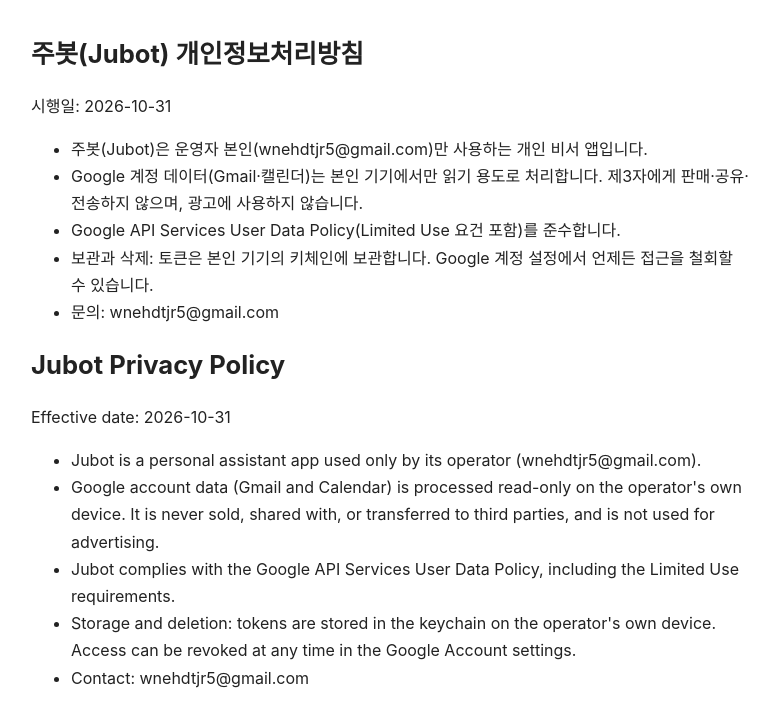
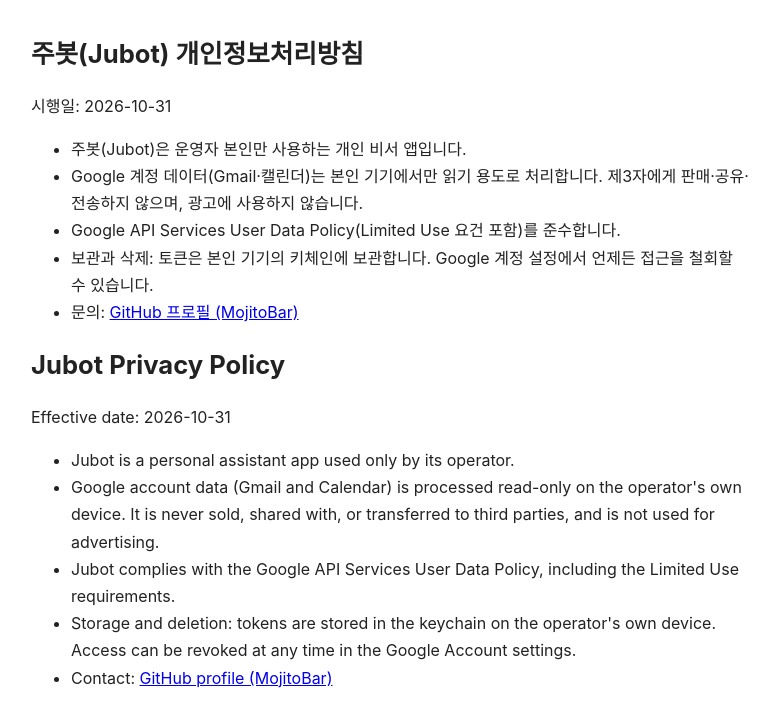
Before and after one commit to MojitoBar/MojitoBar.github.io, a Jekyll site: the page jubot/privacy.html, which Jekyll copies as it is, in a window 1280 px wide. Shown: the top 727 px of the page, without its empty margins (249-1024 px from the left). Built offline with Jekyll 4.4.1, drawn with Linux system fonts in a browser that asks for light colours.

Commit message:
docs: 주봇 개인정보처리방침에서 이메일 제거
Co-Authored-By: Claude Opus 5.5 <noreply@anthropic.com>
Claude-Session: https://claude.ai/code/session_01T9tfGPUpp7LZbApG8rEXPb

```diff
--- a/jubot/privacy.html
+++ b/jubot/privacy.html
@@ -13,21 +13,21 @@ h1{font-size:1.6rem}h2{font-size:1.2rem;margin-top:2rem}
 <h1>주봇(Jubot) 개인정보처리방침</h1>
 <p>시행일: 2026-10-31</p>
 <ul>
-<li>주봇(Jubot)은 운영자 본인(wnehdtjr5@gmail.com)만 사용하는 개인 비서 앱입니다.</li>
+<li>주봇(Jubot)은 운영자 본인만 사용하는 개인 비서 앱입니다.</li>
 <li>Google 계정 데이터(Gmail·캘린더)는 본인 기기에서만 읽기 용도로 처리합니다. 제3자에게 판매·공유·전송하지 않으며, 광고에 사용하지 않습니다.</li>
 <li>Google API Services User Data Policy(Limited Use 요건 포함)를 준수합니다.</li>
 <li>보관과 삭제: 토큰은 본인 기기의 키체인에 보관합니다. Google 계정 설정에서 언제든 접근을 철회할 수 있습니다.</li>
-<li>문의: wnehdtjr5@gmail.com</li>
+<li>문의: <a href="https://github.com/MojitoBar">GitHub 프로필 (MojitoBar)</a></li>
 </ul>
 
 <h1>Jubot Privacy Policy</h1>
 <p>Effective date: 2026-10-31</p>
 <ul>
-<li>Jubot is a personal assistant app used only by its operator (wnehdtjr5@gmail.com).</li>
+<li>Jubot is a personal assistant app used only by its operator.</li>
 <li>Google account data (Gmail and Calendar) is processed read-only on the operator's own device. It is never sold, shared with, or transferred to third parties, and is not used for advertising.</li>
 <li>Jubot complies with the Google API Services User Data Policy, including the Limited Use requirements.</li>
 <li>Storage and deletion: tokens are stored in the keychain on the operator's own device. Access can be revoked at any time in the Google Account settings.</li>
-<li>Contact: wnehdtjr5@gmail.com</li>
+<li>Contact: <a href="https://github.com/MojitoBar">GitHub profile (MojitoBar)</a></li>
 </ul>
 </body>
 </html>
```
